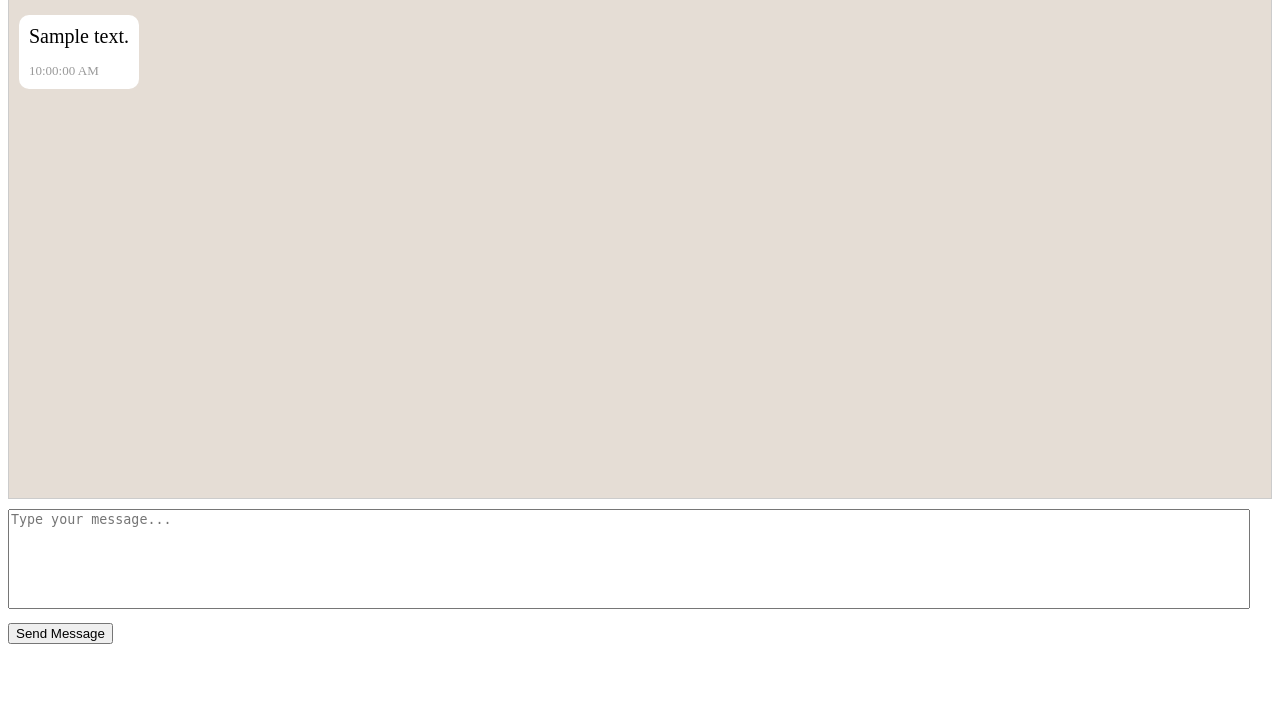
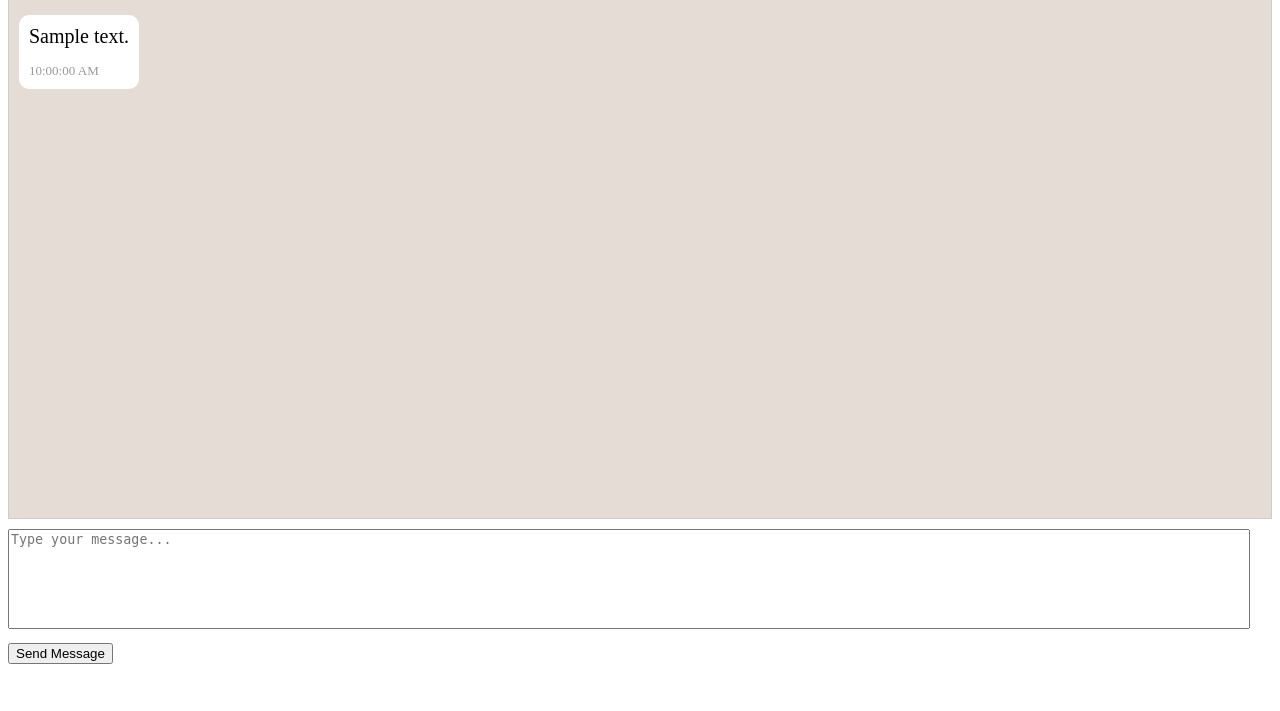
Before and after one commit to AryaNaufal/ChatApp_PHP, a PHP site: page /chat.php?contact=1 in a window 1280 px wide. Shown: the part 89-800 px from the top of the page. Run offline with PHP 8.4, Linux system fonts and the light colour scheme; the visitor is signed in with stand-in values (Sample User, id 1); tables that the repository leaves empty or names only in its code hold one stand-in row (values such as "Sample post"); a stand-in replaces the project's code that opens the database connection.

Commit message:
📋 Fix(chat): responsive chat box

```diff
--- a/chat.php
+++ b/chat.php
@@ -56,6 +56,16 @@ if (!$contact_username) {
             scrollbar-width: none; */
         }
 
+        @media screen and (min-width: 425px) {
+            .chat-container {
+                height: calc(100vh - 150px);
+            }
+
+            #chat-box {
+                height: 80%;
+            }
+        }
+
         #chat-box::-webkit-scrollbar {
             /* display: none; */
             width: 10px;
@@ -68,12 +78,6 @@ if (!$contact_username) {
         #chat-box::-webkit-scrollbar-thumb {
             background-color: #888;
             border-radius: 5px;
-        }
-
-        @media screen and (min-height: 425px) {
-            #chat-box {
-                height: 500px;
-            }
         }
 
         #message {
@@ -160,7 +164,7 @@ if (!$contact_username) {
         <button class="back-button"><a href="index.php">Back</a></button>
         <h1><?php echo htmlspecialchars($contact_username); ?></h1>
     </div>
-    <div>
+    <div class="chat-container">
         <div id="chat-box"></div>
         <textarea id="message" placeholder="Type your message..." style="resize:none"></textarea>
         <button id="send-message">Send Message</button>
```
